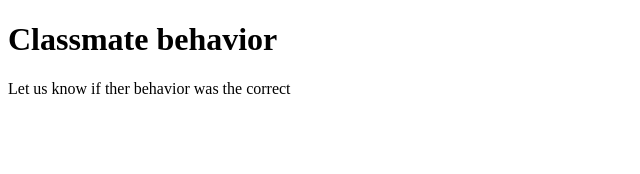
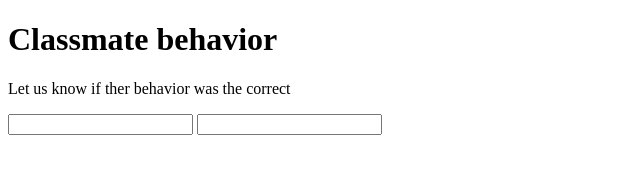
Before and after one commit to DhuruvSingh/Microverse-Trail-Dhuruv-And-Ramon, a plain HTML site: page index.html in a window 1280 px wide. Shown: the whole page, without its empty margins (0-640 px from the left). Drawn offline with Linux system fonts and the light colour scheme.

Commit message:
adding input name and email

```diff
--- a/index.html
+++ b/index.html
@@ -25,6 +25,8 @@
     <h1 id="title">Classmate behavior</h1>
   <p id="description">Let us know if ther behavior was the correct</p>
     <form id="survey-form">
+      <input type="text" id="name" name="name" required/>
+      <input type="email" id="email" name="email" required/>
 
     </form>
     <script  src="js/index.js"></script>
```
